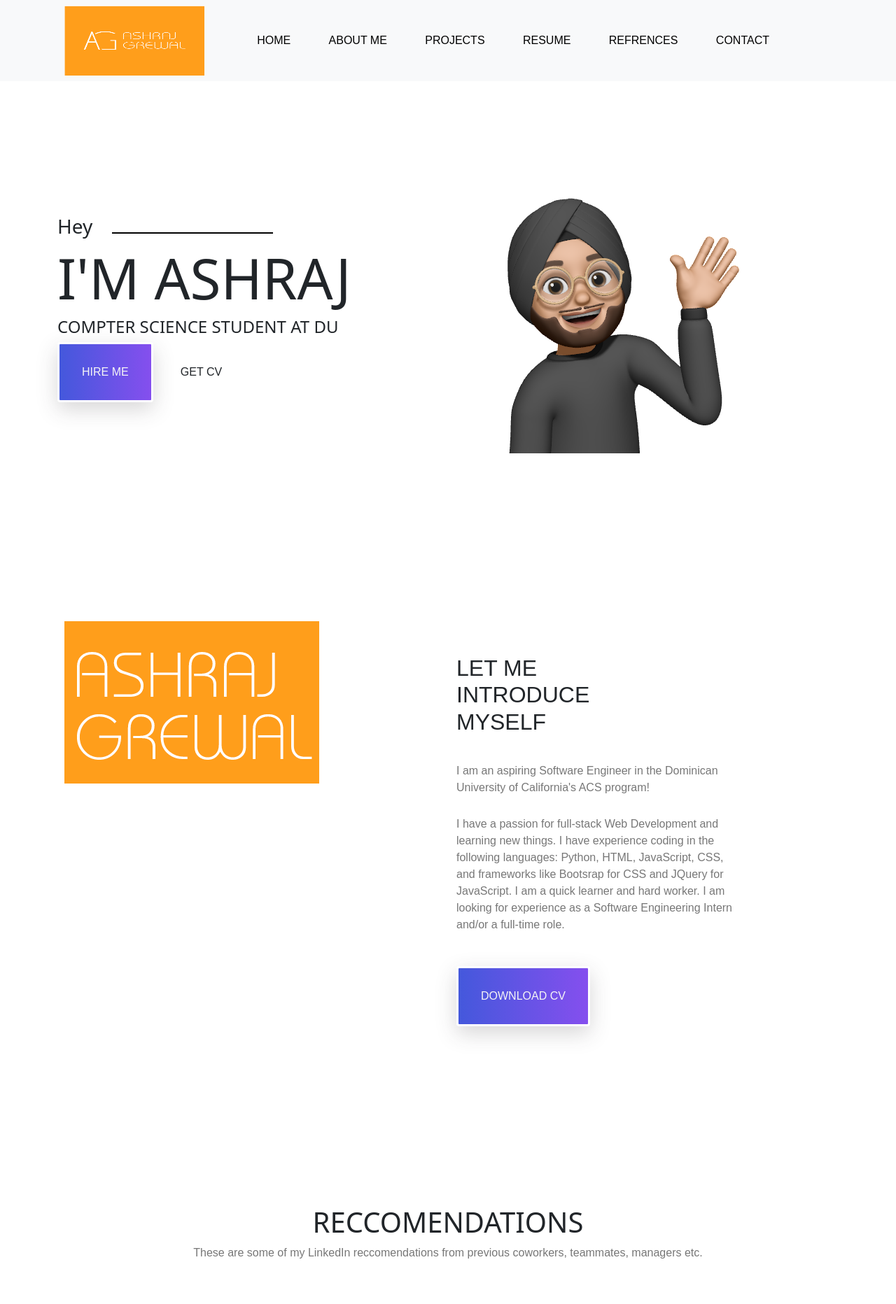
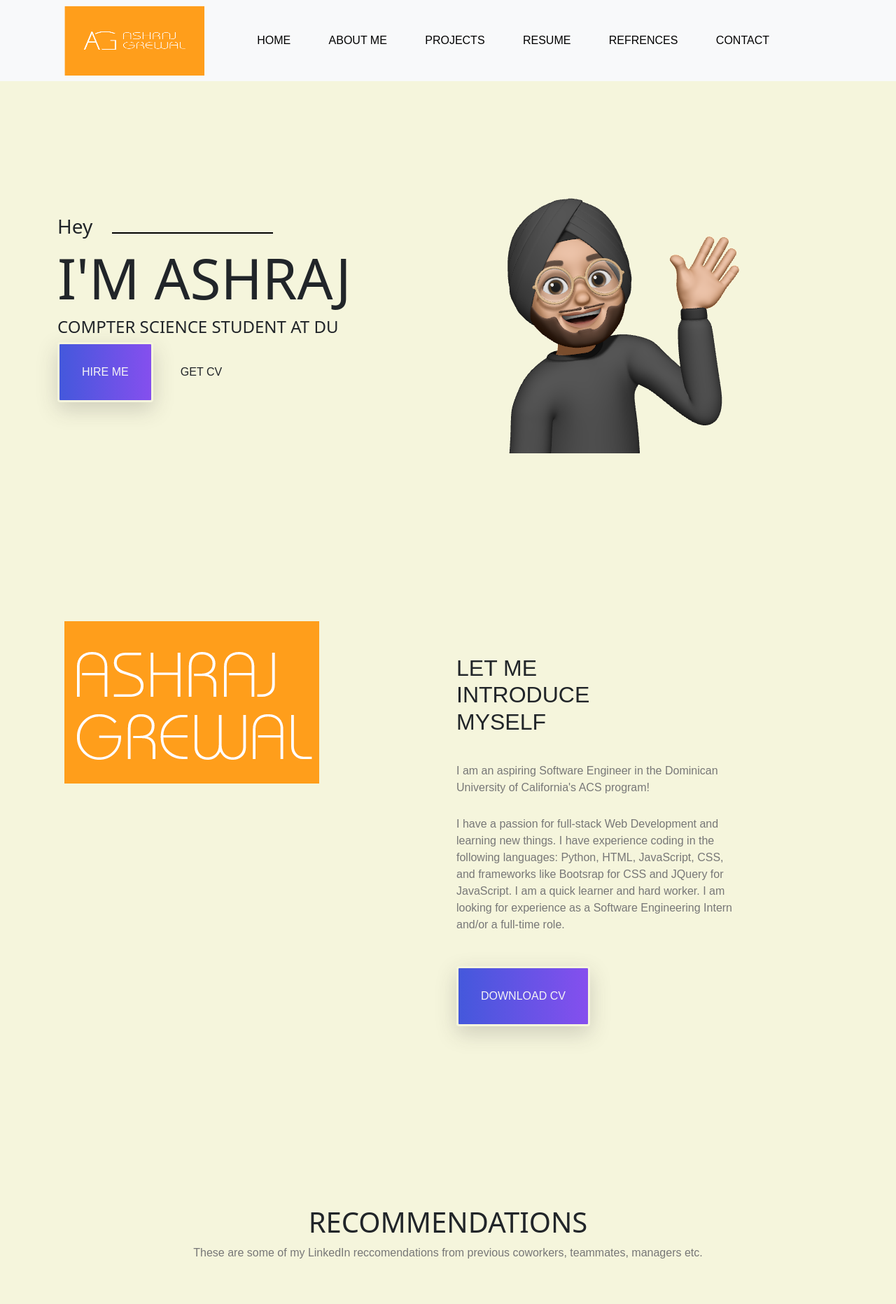
Before and after one commit to ashrajgrewal/AshrajGrewalPortfolio, a plain HTML site: page index.html in a window 1280 px wide. Shown: the top 1864 px of the page at 70% size. Drawn offline with Linux system fonts and the light colour scheme.

Commit message:
update for deployment

```diff
--- a/css/styles.css
+++ b/css/styles.css
@@ -4,6 +4,11 @@
 
 @import url(./partials/variables.css);
 @import url(./partials/global.css);
+
+body{
+    background-color: beige;
+}
+
 
 /* navigation */
 
--- a/index.html
+++ b/index.html
@@ -126,7 +126,7 @@
                 <div class="row text-center">
                     <div class="col-12">
                         <div class="about-title">
-                            <h1 class="text-uppercase title-h1">Reccomendations</h1>
+                            <h1 class="text-uppercase title-h1">Recommendations</h1>
                             <p class="para">
                                 These are some of my LinkedIn reccomendations from previous coworkers, teammates, managers etc.
                             </p>
```
Also changed, not shown: 1 other file.
